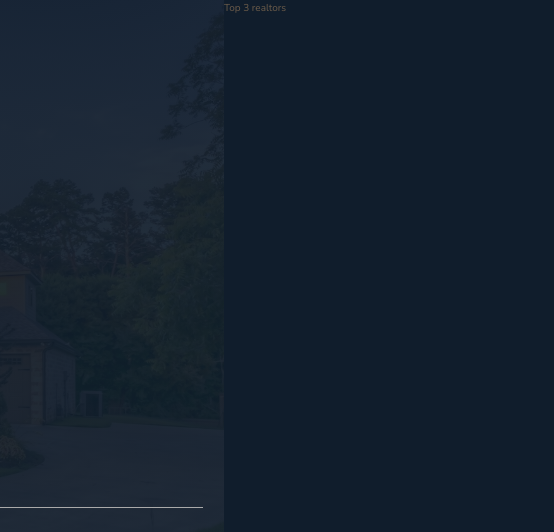
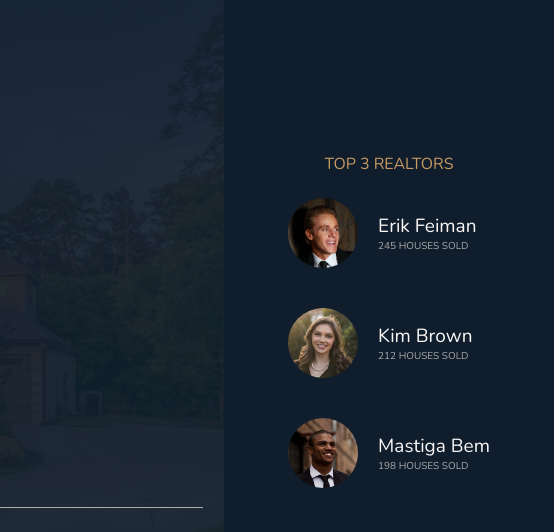
Before and after one commit to grglucastr/nexter, a website: page index.html in a window 1280 px wide. Shown: the top 532 px of the page, 726-1280 px from the left. Drawn offline with nearby package versions, Linux system fonts and the light colour scheme.

Commit message:
Realtors done

```diff
--- a/index.html
+++ b/index.html
@@ -36,7 +36,26 @@
         </header>
 
         <div class="realtors">
-            Top 3 realtors
+            <div class="heading-3">Top 3 Realtors</div>
+            <div class="realtors__list">
+                <img src="./img/realtor-1.jpeg" alt="Realtor 1" class="realtors__img">
+                <div class="realtors__details">
+                    <h4 class="heading-4 heading-4--light">Erik Feiman</h4>
+                    <p class="realtors__sold">245 houses sold</p>
+                </div>
+
+                <img src="./img/realtor-2.jpeg" alt="Realtor 1" class="realtors__img">
+                <div class="realtors__details">
+                    <h4 class="heading-4 heading-4--light">Kim Brown</h4>
+                    <p class="realtors__sold">212 houses sold</p>
+                </div>
+
+                <img src="./img/realtor-3.jpeg" alt="Realtor 1" class="realtors__img">
+                <div class="realtors__details">
+                    <h4 class="heading-4 heading-4--light">Mastiga Bem</h4>
+                    <p class="realtors__sold">198 houses sold</p>
+                </div>
+            </div>
         </div>
 
         <section class="features">
--- a/sass/_realtors.scss
+++ b/sass/_realtors.scss
@@ -1,4 +1,35 @@
 .realtors{
   background-color: $color-secondary;
   grid-column: col-start 7 / full-end;
+
+  padding: 3rem;
+
+  display: grid;
+  align-content: center;
+  justify-content: center;
+  justify-items: center;
+
+  grid-row-gap: 2rem;
+
+  &__list{
+    display: grid;
+    grid-template-columns: min-content max-content;
+    grid-column-gap: 2rem;
+    grid-row-gap: 5vh;
+    align-items: center;
+  }
+
+  &__img{
+    display: block;
+    width: 7rem;
+    border-radius: 50%;
+  }
+
+  &__sold{
+
+    text-transform: uppercase;
+    color: $color-grey-light-2;
+    margin-top: -3px;
+
+  }
 }
```
Also changed, not shown: css/style.css.
